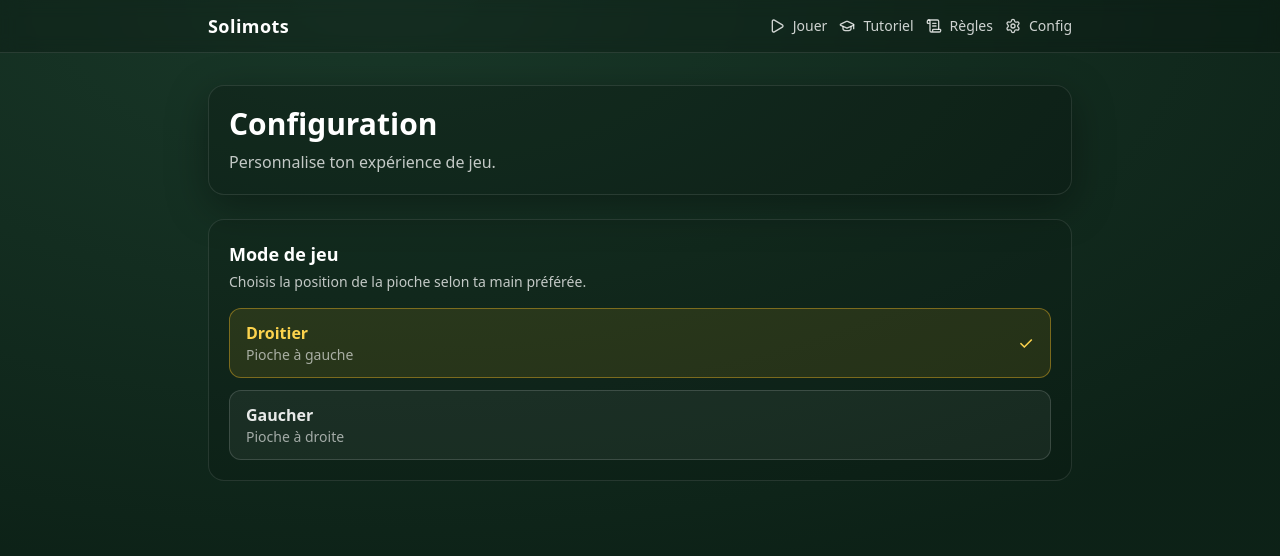
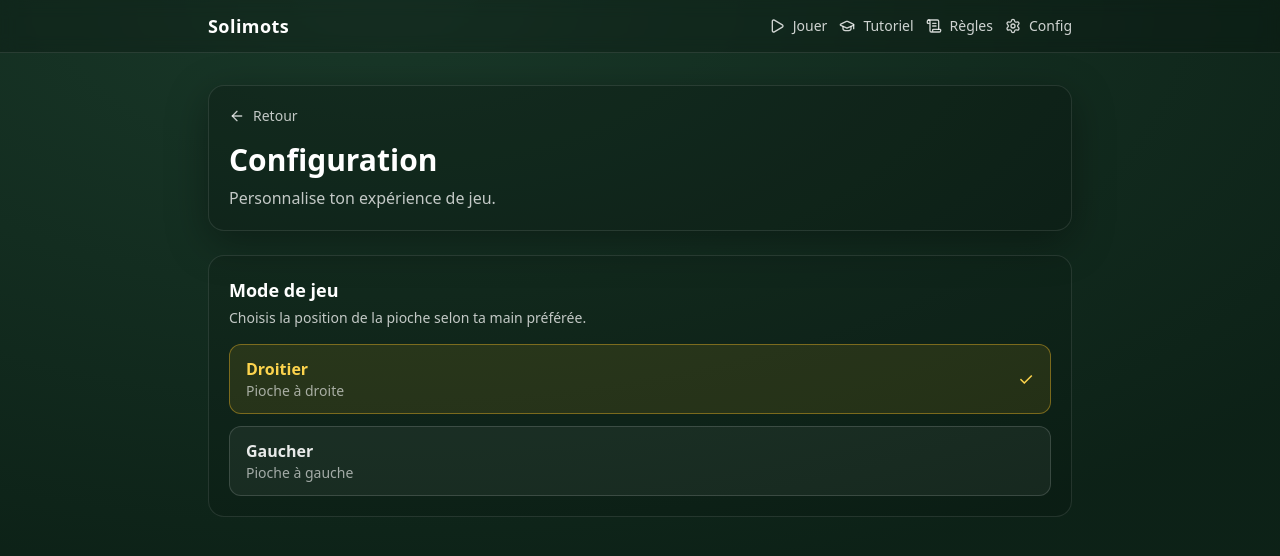
Before and after one commit to ThomasBerthaud/solimots, a React (Vite) app: page /settings in a window 1280 px wide. Shown: the top 556 px of the page. Built offline with nearby package versions, Linux system fonts and the light colour scheme.

Commit message:
Add back button and swap handedness logic per user request
Co-authored-by: ThomasBerthaud <11942601+ThomasBerthaud@users.noreply.github.com>

```diff
--- a/src/components/dock/ThumbDock.tsx
+++ b/src/components/dock/ThumbDock.tsx
@@ -101,13 +101,13 @@ export function ThumbDock({
           >
             {handedness === 'left' ? (
               <>
+                {stockWasteElement}
                 {undoElement}
-                {stockWasteElement}
               </>
             ) : (
               <>
+                {undoElement}
                 {stockWasteElement}
-                {undoElement}
               </>
             )}
           </motion.div>
--- a/src/routes/Settings.tsx
+++ b/src/routes/Settings.tsx
@@ -1,3 +1,5 @@
+import { ArrowLeft } from 'lucide-react'
+import { Link } from 'react-router-dom'
 import { useSettingsStore } from '../store/settingsStore'
 
 export function Settings() {
@@ -7,6 +9,15 @@ export function Settings() {
   return (
     <div className="space-y-6">
       <section className="rounded-2xl border border-white/10 bg-black/20 p-5 shadow-[0_12px_40px_rgba(0,0,0,0.35)]">
+        <Link
+          to="/"
+          className="inline-flex items-center gap-2 text-sm text-white/75 hover:text-white mb-4"
+          aria-label="Retour"
+          title="Retour"
+        >
+          <ArrowLeft size={16} aria-hidden="true" />
+          <span>Retour</span>
+        </Link>
         <h1 className="text-2xl font-semibold leading-tight md:text-3xl">Configuration</h1>
         <p className="mt-2 text-white/75">Personnalise ton expérience de jeu.</p>
       </section>
@@ -32,7 +43,7 @@ export function Settings() {
           >
             <div>
               <p className="font-semibold">Droitier</p>
-              <p className="text-sm text-white/60">Pioche à gauche</p>
+              <p className="text-sm text-white/60">Pioche à droite</p>
             </div>
             {handedness === 'right' ? (
               <div className="text-lg" aria-hidden="true">
@@ -55,7 +66,7 @@ export function Settings() {
           >
             <div>
               <p className="font-semibold">Gaucher</p>
-              <p className="text-sm text-white/60">Pioche à droite</p>
+              <p className="text-sm text-white/60">Pioche à gauche</p>
             </div>
             {handedness === 'left' ? (
               <div className="text-lg" aria-hidden="true">
```
